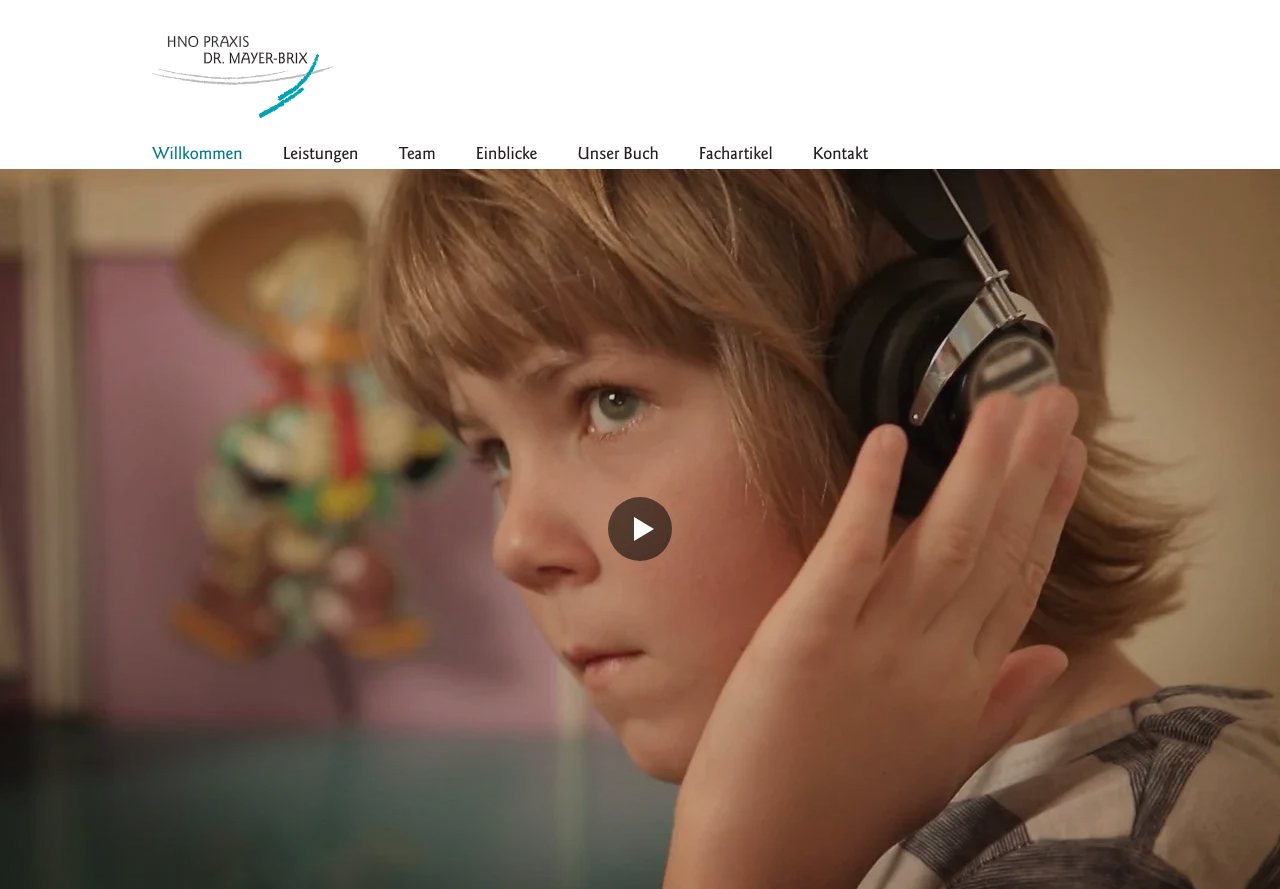
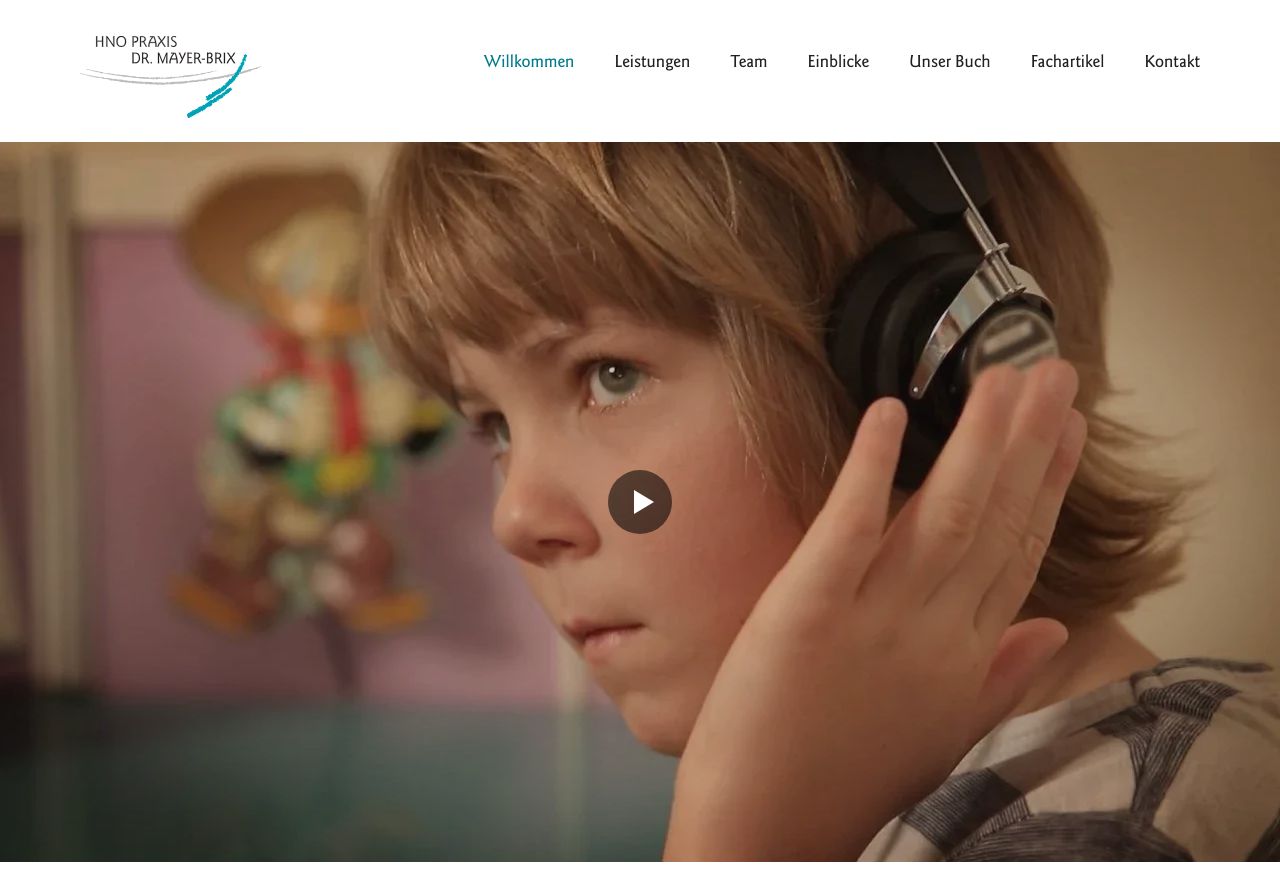
Before and after one commit to JonasASchmidt/dr-mayer-brix, a website with bundled scripts: page index.html in a window 1280 px wide. Shown: the top 889 px of the page. Built offline with nearby package versions, Linux system fonts and the light colour scheme; a script that the page names is missing.

Commit message:
Fix header layout: single flex row with logo+nav side by side, matching Figma exactly
Co-Authored-By: Claude Sonnet 5 <noreply@anthropic.com>

```diff
--- a/assets/css/styles.css
+++ b/assets/css/styles.css
@@ -57,7 +57,7 @@ input, button, textarea, select { font: inherit; }
   --space-6: 2rem;
   --space-7: 3rem;
   --space-8: 4rem;
-  --container-width: 71rem;
+  --container-width: 80rem;
   --content-width: 45rem;
   --gutter-mobile: 1.25rem;
   --gutter-desktop: 5rem;
@@ -181,18 +181,39 @@ a:focus-visible, button:focus-visible { outline: 3px solid var(--color-brand); o
 .site-nav a:hover, .site-nav a.is-current { color: var(--color-brand-text); }
 
 @media (min-width: 64rem) {
-  .site-header__bar { padding-top: 2.25rem; padding-bottom: 1.5rem; }
+  .site-header {
+    display: flex;
+    align-items: flex-start;
+    gap: 3rem;
+    padding-block: 2.25rem 1.5rem;
+    padding-inline: var(--gutter-desktop);
+    max-width: var(--container-width);
+    margin-inline: auto;
+  }
+  .site-header__bar,
+  .site-nav {
+    width: auto;
+    max-width: none;
+    margin-inline: 0;
+    padding-inline: 0;
+  }
+  .site-header__bar {
+    padding-block: 0;
+    flex-shrink: 0;
+  }
   .site-header__logo img { height: 5.125rem; }
   .nav-toggle { display: none; }
   .site-nav {
     display: flex;
     flex-direction: row;
     align-items: center;
+    justify-content: flex-end;
+    flex: 1 1 0;
     gap: 2.5rem;
     border-top: none;
-    padding-block: 0;
+    padding-block: 1rem 0;
   }
-  .site-nav a { padding: 0; font-size: 1.125rem; }
+  .site-nav a { padding: 0; font-size: 1.125rem; line-height: 1.25; }
 }
 
 .hero { position: relative; }
```
